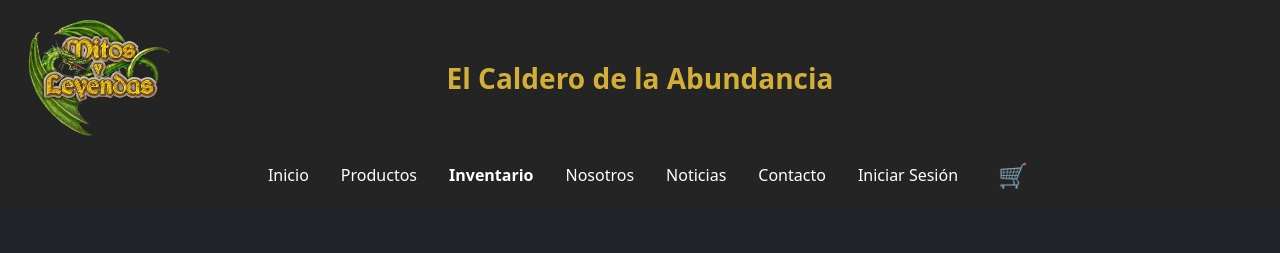
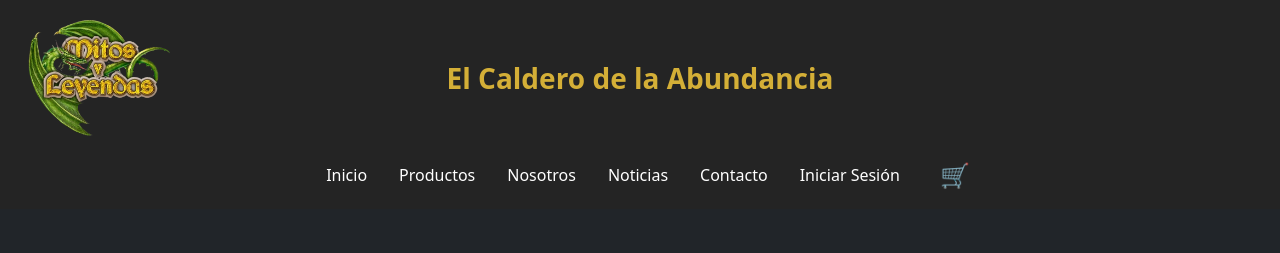
Before and after one commit to ReyCabello/Prueba_React_FullStack, a React (Vite) app: page / in a window 1280 px wide. Shown: the top 253 px of the page. Built offline with nearby package versions, Linux system fonts and the light colour scheme.

Commit message:
agregado inventario cuando admin se logea

```diff
--- a/src/components/molecules/MenuNavegacion.jsx
+++ b/src/components/molecules/MenuNavegacion.jsx
@@ -11,9 +11,6 @@ export function MenuNavegacion({ estaAutenticado, onCerrarSesion }) {
           <Enlace texto="Productos" destino="/productos" className="text-white text-decoration-none" />
         </div>
         <div className="mx-3">
-          <Enlace texto="Inventario" destino="/inventario" className="text-white text-decoration-none text-warning fw-bold" />
-        </div>
-        <div className="mx-3">
           <Enlace texto="Nosotros" destino="/nosotros" className="text-white text-decoration-none" />
         </div>
         <div className="mx-3">
@@ -22,6 +19,15 @@ export function MenuNavegacion({ estaAutenticado, onCerrarSesion }) {
         <div className="mx-3">
           <Enlace texto="Contacto" destino="/contacto" className="text-white text-decoration-none" />
         </div>
+        {estaAutenticado && (
+          <div className="mx-3">
+            <Enlace
+              texto="Inventario"
+              destino="/inventario"
+              className="text-warning fw-bold text-decoration-none"
+            />
+          </div>
+        )}
         <div className="mx-3">
           {estaAutenticado ? (
             <Enlace
```
